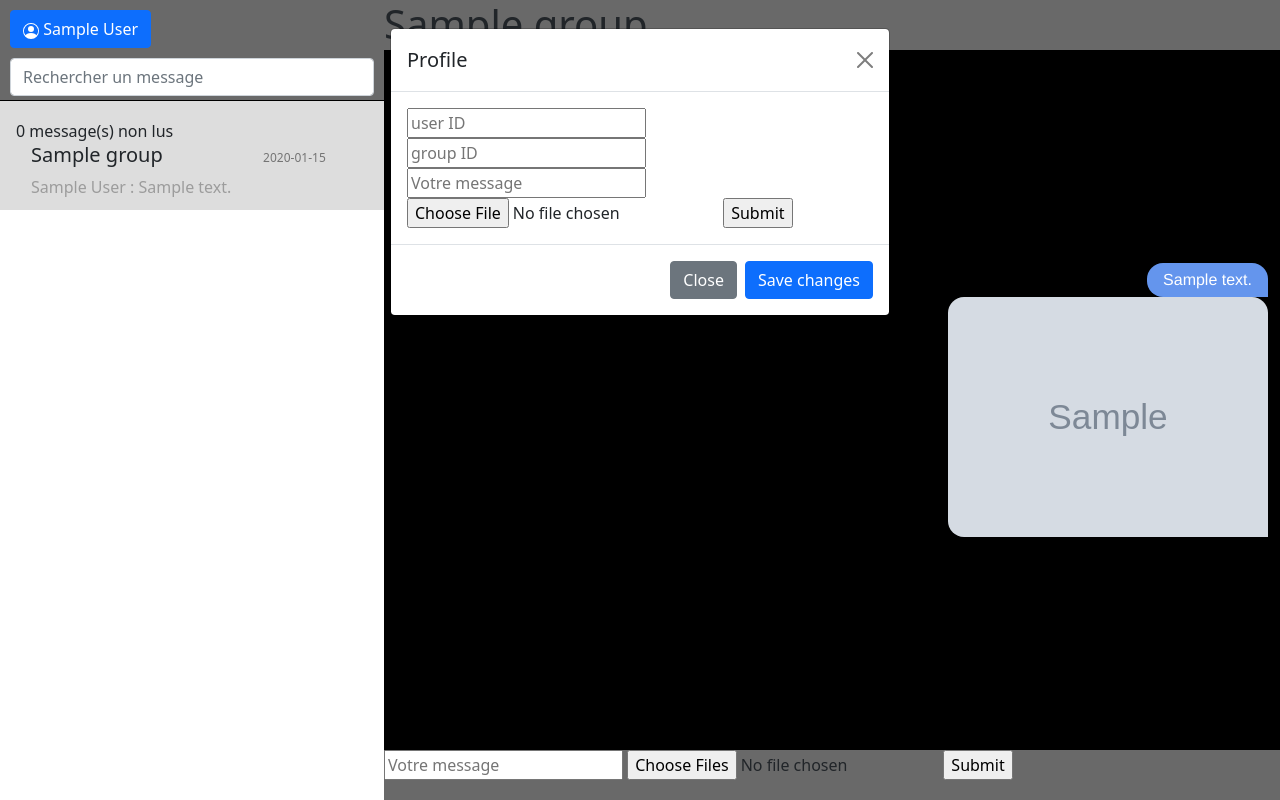
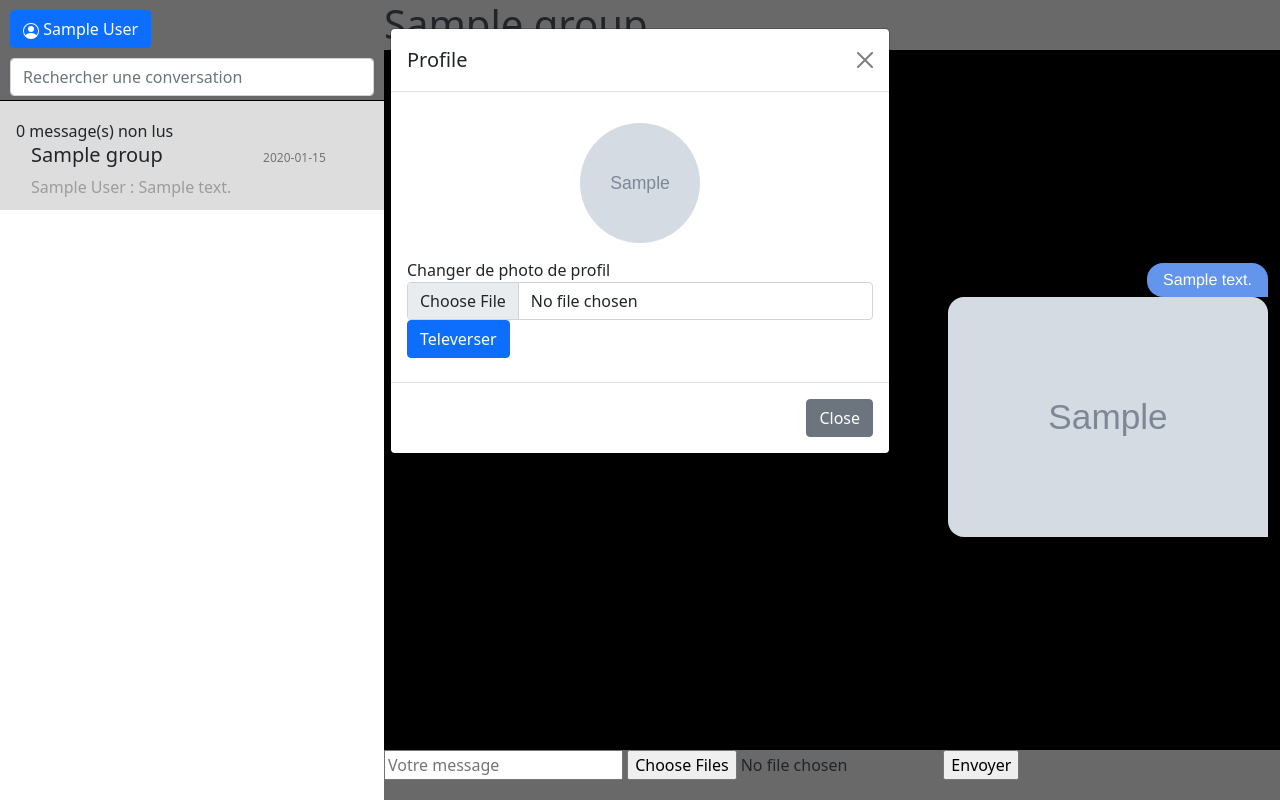
Before and after one commit to robinarmingaud/ourwhats, a Flask app: page /1 in a window 1280 px wide, after a click that opens the changed part. Run offline with Flask 2, Linux system fonts and the light colour scheme; a user stored in the database is signed in; tables that the repository leaves empty hold one stand-in row (values such as "Sample post"); grey boxes marked "Sample" are stand-in pictures.

Commit message:
Front : modal box améliorée avec PP Back : Ajout table photo de profils ejout possibilité de changer de pp et plus d'extensions d'images supportées

```diff
--- a/app.py
+++ b/app.py
@@ -7,15 +7,18 @@ from flask import redirect, url_for
 from flask_login import login_required, LoginManager, login_user, current_user, logout_user
 from werkzeug.utils import secure_filename
 from database.database import db, init_database
-from database.models import Group, User, Message, Upload, participation_table
+from database.models import Group, User, Message, Upload, participation_table, ProfileP
 
 #https://stackoverflow.com/questions/44926465/upload-image-in-flask
 UPLOAD_FOLDER = 'static/uploads'
+PP_FOLDER = 'static/profile_pics'
 ALLOWED_EXTENSIONS = {'jpg', 'jpeg', 'png', 'gif', 'pdf', 'zip'}
-
+ALLOWEDPP = {'jpg', 'jpeg', 'png', 'gif'}
 app = flask.Flask(__name__)
 
 app.config['UPLOAD_FOLDER'] = UPLOAD_FOLDER
+app.config['PP_FOLDER'] = PP_FOLDER
+
 app.config["SQLALCHEMY_DATABASE_URI"] = "sqlite:///database/database.db"
 app.config["SQLALCHEMY_TRACK_MODIFICATIONS"] = False
 
@@ -36,6 +39,7 @@ def db_clean_all():
     db.create_all()
 
     db.session.add(User(name='OurWhats',id=0))
+    db.session.add(ProfileP(id=0, user_id=0, filename = "0.jpg"))
     db.session.commit()
     #clean_uploads()
     return "Cleaned!"
@@ -72,6 +76,10 @@ def clean_model_table(model):
 def create_user(name):
     user = User(name=name)
     db.session.add(user)
+    db.session.commit()
+    pp = ProfileP(filename="0.jpg",
+                  user_id=user.id)
+    db.session.add(pp)
     db.session.commit()
     return user
 
@@ -125,6 +133,16 @@ def create_upload(message, filename):
     db.session.commit()
     return upload
 
+def upload_pp(user, filename):
+    old_pp = ProfileP.query.filter_by(user_id = current_user.id).one()
+    db.session.delete(old_pp)
+    db.session.commit()
+    pp = ProfileP(filename=filename,
+                  user_id=user)
+    db.session.add(pp)
+    db.session.commit()
+    return pp
+
 #makes an user join a group
 def join_group(user, group):
     group.users.append(user)
@@ -148,11 +166,9 @@ def messages(group_id):
     groups = Group.query.all()
     active_group = Group.query.filter(Group.id==group_id).one()
     update_last_read_time(current_user, active_group)
-
     request = flask.request
     msg_form_is_valid, errors = is_msg_form_valid(request.form)
-
-    if msg_form_is_valid and request.method=='POST':
+    if ("Envoyer" in request.form) and msg_form_is_valid and request.method == 'POST' :
         #POST method
         msg = create_message(
             content=request.form.get('msg'),
@@ -162,10 +178,18 @@ def messages(group_id):
 
         send_attachments(request, msg)
 
+    if ("Televerser" in request.form) and request.method == 'POST' :
+        send_pp(request, current_user.id)
+
     # GET method
     return flask.render_template("main_view.html.jinja2",
                                  groups=groups, active_group=active_group, errors=errors,
-                                 msg_chain=msg_chain, unread_messages_count=unread_messages_count) #tool functions
+                                 msg_chain=msg_chain, unread_messages_count=unread_messages_count, get_user_pp=get_user_pp) #tool functions
+
+
+
+
+
 
 @app.route('/', methods=['POST','GET'])
 @app.route('/login', methods=['POST','GET'])
@@ -262,10 +286,18 @@ def send_attachments(request, message):
     for file in attachments:
         if file and allowed_file(file.filename):
             filename = secure_filename(file.filename)
-            print(os.path.join(app.config['UPLOAD_FOLDER'], filename))
             file.save(os.path.join(app.config['UPLOAD_FOLDER'], filename))
             create_upload(message=message,
                           filename=filename)
+    return
+
+def send_pp (request, user) :
+    pp = request.files['ppfile']
+    if pp and allowed_pp(pp.filename):
+        filename = secure_filename(pp.filename)
+        pp.save(os.path.join(app.config['PP_FOLDER'], filename))
+        upload_pp(user=user,
+                  filename=filename)
     return
 
 #form is invalid if: user or group doesn't exist, user is not in group, msg is empty
@@ -367,6 +399,9 @@ def user_loader(user_id):
 def allowed_file(filename):
     return ('.' in filename) and filename.rsplit('.', 1)[1].lower() in ALLOWED_EXTENSIONS
 
+def allowed_pp(filename):
+    return ('.' in filename) and filename.rsplit('.', 1)[1].lower() in ALLOWEDPP
+
 def msg_chain(group):
     L, l = [], []
     looked_user_id = group.messages[0].sender_id
@@ -404,5 +439,9 @@ def update_last_read_time(user, group):
 #     db.session.add(user)
 #     db.session.commit()
 
+def get_user_pp(user):
+    return ProfileP.query.filter_by(user_id = user.id).one().filename
+
+
 if __name__ == '__main__':
     app.run()
--- a/database/models.py
+++ b/database/models.py
@@ -49,3 +49,8 @@ class Upload(db.Model):
     id = db.Column(db.Integer, primary_key=True)
     filename = db.Column(db.Text)
     message_id = db.Column(db.Integer, db.ForeignKey('message.id'))
+
+class ProfileP(db.Model):
+    id = db.Column(db.Integer, primary_key=True)
+    filename = db.Column(db.Text)
+    user_id = db.Column(db.Integer, db.ForeignKey('user.id'))
--- a/static/css/main_view.css
+++ b/static/css/main_view.css
@@ -24,6 +24,24 @@ body{
     grid-row: 3 / span 2;
 }
 
+.pp-container{
+    display: flex;
+    justify-content: center;
+}
+
+
+.modal-body{
+    display: flex;
+    flex-direction: column;
+}
+
+.pp-modal {
+    transform: scale(0.8);
+    border-radius: 100%;
+    height: 150px;
+    width: 150px;
+}
+
 .corner-menu{
     padding : 10px;
     grid-column: 1;
@@ -33,12 +51,6 @@ body{
 
 .profile-bar{
     margin-bottom : 10px;
-}
-
-.chat_img img{
-    border-radius: 50%;
-    float: left;
-    width: 12%;
 }
 
 .chat_ib {
--- a/templates/main_view.html.jinja2
+++ b/templates/main_view.html.jinja2
@@ -11,7 +11,7 @@
 <body>
 
 <!-- Modal -->
-<div class="modal fade" id="myModal" data-bs-backdrop="false" tabindex="-1" aria-labelledby="exampleModalLabel" aria-hidden="false">
+<div class="modal fade" id="myModal" data-bs-backdrop="false" tabindex="-1" aria-labelledby="exampleModalLabel" aria-hidden="true">
   <div class="modal-dialog">
     <div class="modal-content">
       <div class="modal-header">
@@ -19,17 +19,18 @@
         <button type="button" class="btn-close" data-bs-dismiss="modal" aria-label="Close"></button>
       </div>
       <div class="modal-body">
-        <form action="{{ url_for("debug_messages") }}" method="post" enctype="multipart/form-data">
-        <input type="text" name="user_id" placeholder="user ID">
-        <input type="group" name="group_id" placeholder="group ID">
-        <input type="text" name="msg" placeholder="Votre message">
-        <input type="file" name="file">
-        <input type="submit">
-    </form>
+            <div class="pp-container">
+                <img class="pp-modal" src="/static/profile_pics/{{ get_user_pp(current_user) }}">
+            </div>
+            <div class="pp-upload">
+                <form class="form-label" method="post" action="{{ url_for("messages", group_id=active_group.id) }}" enctype="multipart/form-data" >Changer de photo de profil
+                    <input type="file"  name="ppfile" class="form-control"/>
+                    <input class="btn btn-primary" name="Televerser" value="Televerser" type="submit">
+                </form>
+            </div>
       </div>
       <div class="modal-footer">
         <button type="button" class="btn btn-secondary" data-bs-dismiss="modal">Close</button>
-        <button type="button" class="btn btn-primary">Save changes</button>
       </div>
     </div>
   </div>
@@ -45,7 +46,7 @@
             {{ current_user.name }}
         </button>
     </div>
-    <input type="text" id="filter-friends" class="form-control" placeholder="Rechercher un message" aria-label="Search" />
+    <input type="text" id="filter-friends" class="form-control" placeholder="Rechercher une conversation" aria-label="Search" />
 </div>
 <div class="group-list">
     <ul>
@@ -84,7 +85,7 @@
             {% if sender!=current_user %}
                 <!-- msg is from another user -->
                 <div class="received-block">
-                    <img class="pp" src="{{ url_for('static', filename = 'profile_pics/'+ sender.id|string +".jpg")}}">
+                    <img class="pp" src="/static/profile_pics/{{ get_user_pp(sender) }}">
                     <div class="wrapper">
                         <h2 class="name">{{ sender.name }}</h2>
                         {% for msg in block %}
@@ -139,7 +140,7 @@
     <form action="{{ url_for("messages", group_id=active_group.id) }}" method="post" enctype="multipart/form-data">
         <input type="text" name="msg" placeholder="Votre message">
         <input type="file" name="file[]" multiple>
-        <input type="submit">
+        <input type="submit" name="Envoyer" value="Envoyer">
     </form>
 </div>
 
```
